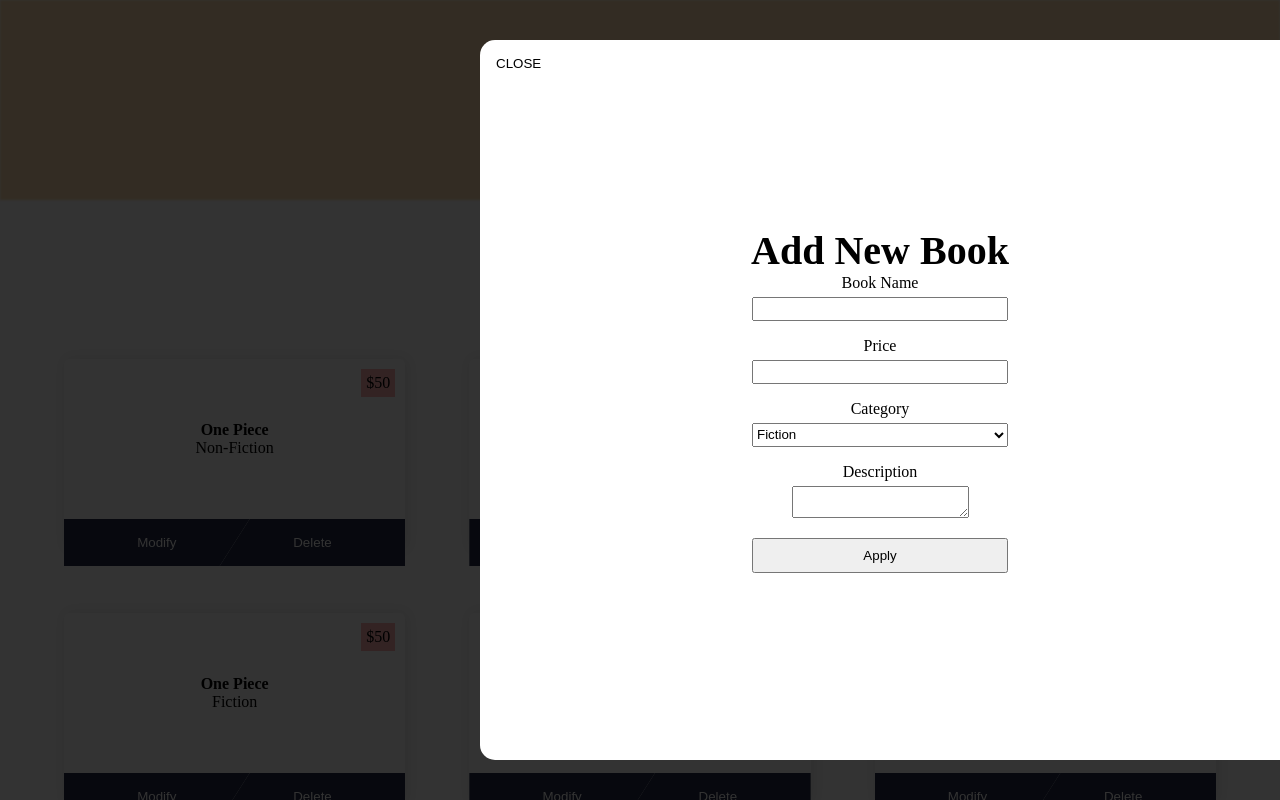
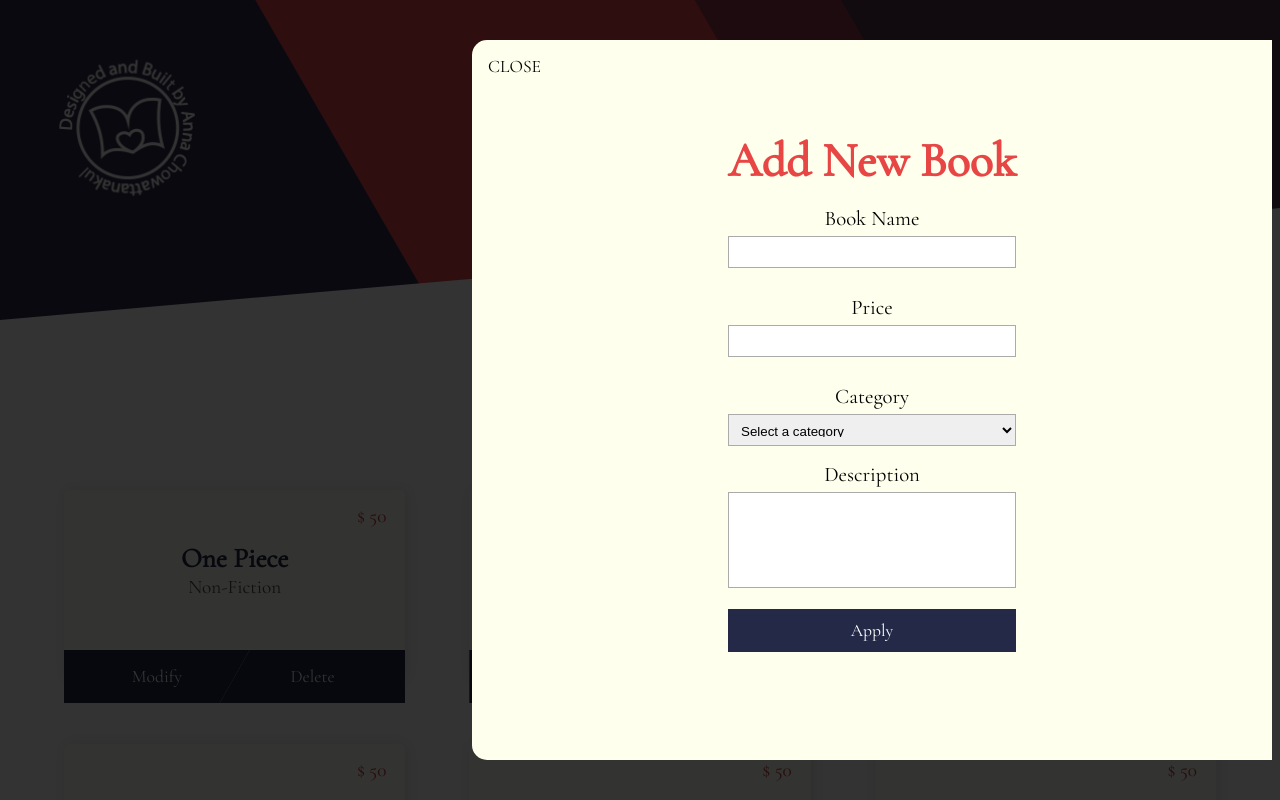
Before and after one commit to achowatt/bookstore, a React (Create React App) app: page / in a window 1280 px wide. Both pictures are taken after a click on the button "+ New". Shown: the top 800 px of the page. Built offline with nearby package versions, Linux system fonts and the light colour scheme.

Commit message:
Finish styling

```diff
--- a/public/index.html
+++ b/public/index.html
@@ -1,14 +1,13 @@
 <!DOCTYPE html>
 <html lang="en">
+
 <head>
   <meta charset="utf-8" />
   <link rel="icon" href="%PUBLIC_URL%/favicon.ico" />
   <meta name="viewport" content="width=device-width, initial-scale=1" />
   <meta name="theme-color" content="#000000" />
-    <meta
-      name="description"
-      content="Web site created using create-react-app"
-    />
+  <meta name="description" content="Web site created using create-react-app" />
+  <link href="https://fonts.googleapis.com/css2?family=Cormorant+Garamond&display=swap" rel="stylesheet">
   <link rel="apple-touch-icon" href="%PUBLIC_URL%/logo192.png" />
   <!--
       manifest.json provides metadata used when your web app is installed on a
@@ -24,8 +23,9 @@
       work correctly both with client-side routing and a non-root public URL.
       Learn how to configure a non-root public URL by running `npm run build`.
     -->
-    <title>React App</title>
+  <title>Book Store App</title>
 </head>
+
 <body>
   <noscript>You need to enable JavaScript to run this app.</noscript>
   <div id="root"></div>
@@ -40,4 +40,5 @@
       To create a production bundle, use `npm run build` or `yarn build`.
     -->
 </body>
+
 </html>
--- a/src/App.js
+++ b/src/App.js
@@ -6,6 +6,7 @@ import AddNewButton from "./components/AddNewButton";
 import PopupSection from "./components/PopupSection";
 import BooklistSection from "./components/BooklistSection";
 import HeaderSection from "./components/HeaderSection";
+import FooterSection from "./components/FooterSection";
 
 //Book List
 import data from "./data";
@@ -30,6 +31,7 @@ function App() {
           setModifying={setModifying}
           setCurrentBook={setCurrentBook}
           currentBookList={currentBookList}
+          setCurrentBookList={setCurrentBookList}
         />
         {(modifying || addingNew) && (
           <PopupSection
@@ -43,12 +45,23 @@ function App() {
         )}
         <AddNewButton setAddingNew={setAddingNew} />
       </main>
+      <FooterSection />
     </AppStyle>
   );
 }
 
 const AppStyle = styled.div`
   width: 100%;
+
+  main {
+    display: flex;
+    padding: 3rem;
+    padding-bottom: 7rem;
+    /* margin-top: -5rem; */
+    @media screen and (max-width: 700px) {
+      padding: 1rem;
+    }
+  }
 `;
 
 export default App;
--- a/src/components/AddNewButton.js
+++ b/src/components/AddNewButton.js
@@ -13,16 +13,16 @@ const AddButton = styled.button`
   padding: 0 1rem;
   height: 4rem;
   border: none;
-  background: #ffc107e8;
+  background: #e84545c7;
   font-size: 1.5rem;
   color: white;
   border-radius: 4px;
   position: fixed;
-  bottom: 250px;
+  bottom: 7%;
   right: 1rem;
 
   &:hover {
-    background: #ffb007;
+    background: #e84545;
   }
 `;
 
--- a/src/components/BookDetails.js
+++ b/src/components/BookDetails.js
@@ -10,8 +10,10 @@ const BookDetails = ({
   description,
   setModifying,
   setCurrentBook,
+  currentBookList,
+  setCurrentBookList,
 }) => {
-  const modify = () => {
+  const modifyBook = () => {
     setModifying(true);
     setCurrentBook({
       id,
@@ -21,20 +23,26 @@ const BookDetails = ({
       description,
     });
   };
+
+  const deleteBook = () => {
+    const updateBookList = currentBookList.filter((book) => book.id !== id);
+    setCurrentBookList(updateBookList);
+  };
+
   return (
     <BookInfoCard id={id}>
       <div className="wrapper">
         <div className="book-info">
           <h4>{name}</h4>
-          <p>{category}</p>
-          <p className="price">${price}</p>
+          <p className="category">{category}</p>
+          <p className="price">$ {price}</p>
         </div>
         <div className="book-description">{description}</div>
       </div>
 
       <div className="modify-delete-container">
-        <ModifyButton onClick={modify}>Modify</ModifyButton>
-        <DeleteButton>Delete</DeleteButton>
+        <ModifyButton onClick={modifyBook}>Modify</ModifyButton>
+        <DeleteButton onClick={deleteBook}>Delete</DeleteButton>
       </div>
     </BookInfoCard>
   );
@@ -43,7 +51,7 @@ const BookDetails = ({
 const BookInfoCard = styled.li`
   box-shadow: 2px 0px 14px rgb(0 0 0 / 10%);
   border-radius: 5px;
-  background: white;
+  background: #fffff6;
 
   .book-info {
     display: flex;
@@ -57,6 +65,10 @@ const BookInfoCard = styled.li`
     position: relative;
   }
 
+  .category {
+    color: #4e4e4e;
+  }
+
   .book-description {
     position: absolute;
     width: 100%;
@@ -64,7 +76,7 @@ const BookInfoCard = styled.li`
     top: 0;
     display: grid;
     place-items: center;
-    background: white;
+    background: #fffff6;
     padding: 1rem;
     visibility: hidden;
     opacity: 0;
@@ -86,8 +98,8 @@ const BookInfoCard = styled.li`
     position: absolute;
     top: 10px;
     right: 10px;
-    background: #ffb2b2;
-    padding: 5px;
+    padding: 4px 9px;
+    color: #c53737;
   }
 
   .modify-delete-container {
--- a/src/components/BooklistSection.js
+++ b/src/components/BooklistSection.js
@@ -2,10 +2,16 @@ import React from "react";
 import styled from "styled-components";
 import BookDetails from "./BookDetails";
 
-const BooklistSection = ({ setModifying, setCurrentBook, currentBookList }) => {
+const BooklistSection = ({
+  setModifying,
+  setCurrentBook,
+  currentBookList,
+  setCurrentBookList,
+}) => {
   return (
     <BookListContainer>
       <h2>Book List</h2>
+      {currentBookList.length > 0 && (
         <ul className="book-list">
           {currentBookList.map((book) => (
             <BookDetails
@@ -17,9 +23,17 @@ const BooklistSection = ({ setModifying, setCurrentBook, currentBookList }) => {
               description={book.description}
               setModifying={setModifying}
               setCurrentBook={setCurrentBook}
+              currentBookList={currentBookList}
+              setCurrentBookList={setCurrentBookList}
             />
           ))}
         </ul>
+      )}
+      {currentBookList.length === 0 && (
+        <p>
+          There are currently no books in the store. To update, click + New.
+        </p>
+      )}
     </BookListContainer>
   );
 };
--- a/src/components/FooterSection.js
+++ b/src/components/FooterSection.js
@@ -0,0 +1,47 @@
+import React from "react";
+import styled from "styled-components";
+import Logo2 from "../Logo2.svg";
+
+const FooterSection = () => {
+  return (
+    <Footer>
+      <img src={Logo2} alt="Built and Designed by Anna Chowattanakul" />
+    </Footer>
+  );
+};
+
+const Footer = styled.footer`
+  height: 20rem;
+  width: 100%;
+  display: flex;
+  flex-direction: column;
+  align-items: center;
+  justify-content: flex-end;
+  padding-bottom: 2rem;
+  color: #fffffff2;
+  background: linear-gradient(
+    60deg,
+    #2b2e4a 0%,
+    #2b2e4a 30%,
+    #e84545 calc(30% + 1px),
+    #e84545 60%,
+    #903749 calc(60% + 1px),
+    #903749 70%,
+    #53354a calc(70% + 1px),
+    #53354a 100%
+  );
+  clip-path: polygon(0 0, 100% 35%, 100% 100%, 0 100%);
+
+  img {
+    width: 10rem;
+    height: 10rem;
+    margin-bottom: 1rem;
+  }
+
+  p {
+    font-family: Arial, Helvetica, sans-serif;
+    font-size: 0.8rem;
+  }
+`;
+
+export default FooterSection;
--- a/src/components/FormSection.js
+++ b/src/components/FormSection.js
@@ -47,6 +47,10 @@ const FormSection = ({
 
   const submitHandler = (e) => {
     e.preventDefault();
+    //Add form validation
+    //
+    //
+
     const bookIndex = currentBookList.findIndex(
       (book) => book.id === currentBook.id
     );
@@ -76,13 +80,14 @@ const FormSection = ({
   };
 
   return (
-    <form onSubmit={submitHandler}>
+    <Form onSubmit={submitHandler}>
       <Label htmlFor="modify-book-name">Book Name</Label>
       <Input
         type="text"
         id="modify-book-name"
         value={inputName}
         onChange={editNameHandler}
+        required
       />
 
       <br />
@@ -93,6 +98,7 @@ const FormSection = ({
         id="modify-book-price"
         value={inputPrice}
         onChange={editPriceHandler}
+        required
       />
 
       <br />
@@ -103,50 +109,75 @@ const FormSection = ({
         id="modify-book-category"
         value={categoryOption}
         onChange={editCategoryHandler}
+        required
       >
+        <option value="">Select a category</option>
         <option value="Fiction">Fiction</option>
         <option value="Non-Fiction">Non-Fiction</option>
         <option value="Cookbooks">Cookbooks</option>
         <option value="Kidsbooks">Kids Books</option>
+        <option value="Other">Other</option>
       </Select>
 
       <Label htmlFor="modify-book-description">Description</Label>
-      <textarea
+      <Textarea
+        id="modify-book-description"
         value={inputDescription}
         onChange={editDescriptionHandler}
-      ></textarea>
+        required
+      ></Textarea>
       <br />
 
       <ApplyButton type="submit">Apply</ApplyButton>
-    </form>
+    </Form>
   );
 };
 
-const maxwidth = "80%";
+const Form = styled.form`
+  width: 20rem;
+  max-width: 100%;
+  padding: 1rem;
+`;
 
 const Label = styled.label`
   display: block;
   margin-bottom: 0.3rem;
+  font-size: 1.3rem;
 `;
 
 const Input = styled.input`
-  margin-bottom: 1rem;
-  height: 1.5rem;
-  width: 20rem;
-  max-width: ${maxwidth};
+  margin-bottom: 1.7rem;
+  height: 2rem;
+  padding-left: 0.5rem;
+  width: 100%;
+  border: solid 1px #ababab;
 `;
 
 const Select = styled.select`
   margin-bottom: 1rem;
-  height: 1.5rem;
-  width: 20rem;
-  max-width: ${maxwidth};
+  height: 2rem;
+  width: 100%;
+  border: solid 1px #ababab;
+  padding: 0.5rem;
 `;
 
+const Textarea = styled.textarea`
+  resize: none;
+  height: 6rem;
+  width: 100%;
+  border: solid 1px #ababab;
+  padding: 0.5rem;
+`;
 const ApplyButton = styled.button`
   margin-top: 1rem;
-  width: 20rem;
-  padding: 0.5rem 0;
-  max-width: ${maxwidth};
+  padding: 0.7rem 0;
+  width: 100%;
+  background: #232946;
+  color: white;
+  border: none;
+
+  &:hover {
+    background: #e84545;
+  }
 `;
 export default FormSection;
--- a/src/components/HeaderSection.js
+++ b/src/components/HeaderSection.js
@@ -1,23 +1,43 @@
 import React from "react";
 import styled from "styled-components";
+import logo2 from "../Logo2.svg";
 
 const HeaderSection = () => {
   return (
-    <header>
-      <HeaderBackground></HeaderBackground>
-    </header>
+    <HeaderBackground>
+      <img src={logo2} alt="Logo" />
+    </HeaderBackground>
   );
 };
 
 const HeaderBackground = styled.div`
   /* background-image: url("books.jpg"); */
-  filter: blur(1px);
-  filter: drop-shadow(10);
-  height: 200px;
+  /* filter: blur(1px);
+  filter: drop-shadow(10); */
+  height: 20rem;
   width: 100%;
   display: flex;
   color: white;
-  background: rgb(255 223 176);
+  background: linear-gradient(
+    60deg,
+    #2b2e4a 0%,
+    #2b2e4a 30%,
+    #e84545 calc(30% + 1px),
+    #e84545 60%,
+    #903749 calc(60% + 1px),
+    #903749 70%,
+    #53354a calc(70% + 1px),
+    #53354a 100%
+  );
+  clip-path: polygon(0 0, 100% 0, 100% 65%, 0 100%);
+
+  img {
+    width: 10rem;
+    height: 10rem;
+    position: relative;
+    top: 3rem;
+    left: 3rem;
+  }
 `;
 
 export default HeaderSection;
--- a/src/components/PopupSection.js
+++ b/src/components/PopupSection.js
@@ -55,9 +55,9 @@ const Popup = styled.section`
   height: 90%;
   min-height: fit-content;
   top: 5%;
-  right: 0;
+  right: 0.5rem;
 
-  background: white;
+  background: #ffffed;
   z-index: 5;
 
   border-top-left-radius: 15px;
@@ -67,6 +67,7 @@ const Popup = styled.section`
 
 const BookIdStyle = styled.p`
   margin-bottom: 2rem;
+  font-size: 0.9rem;
 `;
 
 const Overlay = styled.div`
--- a/src/styles/index.css
+++ b/src/styles/index.css
@@ -7,27 +7,20 @@
   margin: 0;
 }
 
+@media screen and (max-width: 700px) {
+  html {
+    font-size: 12px;
+  }
+}
+
 body {
   display: flex;
   justify-content: center;
+  font-family: "Cormorant Garamond", serif;
 }
 
 #root {
   width: 100%;
-}
-.header-image {
-  /* background-image: url("books.jpg"); */
-  filter: blur(1px);
-  filter: drop-shadow(10);
-  height: 200px;
-  width: 100%;
-  display: flex;
-  color: white;
-}
-
-main {
-  display: flex;
-  padding: 3rem;
 }
 
 ul {
@@ -35,10 +28,22 @@ ul {
 }
 
 h2 {
-  font-size: 2.5rem;
+  font-size: 3rem;
+  color: #e84545;
+}
+
+h4 {
+  font-size: 1.7rem;
+  color: #232946;
+}
+
+p {
+  font-size: 1.2rem;
 }
 
 button {
   cursor: pointer;
   text-transform: capitalize;
+  font-family: "Cormorant Garamond", serif;
+  font-size: 1.1rem;
 }
--- a/src/styles/mixinStyle.js
+++ b/src/styles/mixinStyle.js
@@ -8,6 +8,6 @@ export const CardButtons = styled.button`
   color: white;
 
   &:hover {
-    background: #9ea7ce;
+    background: #e84545;
   }
 `;
```
Also changed, not shown: src/Logo.svg (added), src/Logo2.svg (added). Lines whose indentation alone changed are shown as unchanged.
